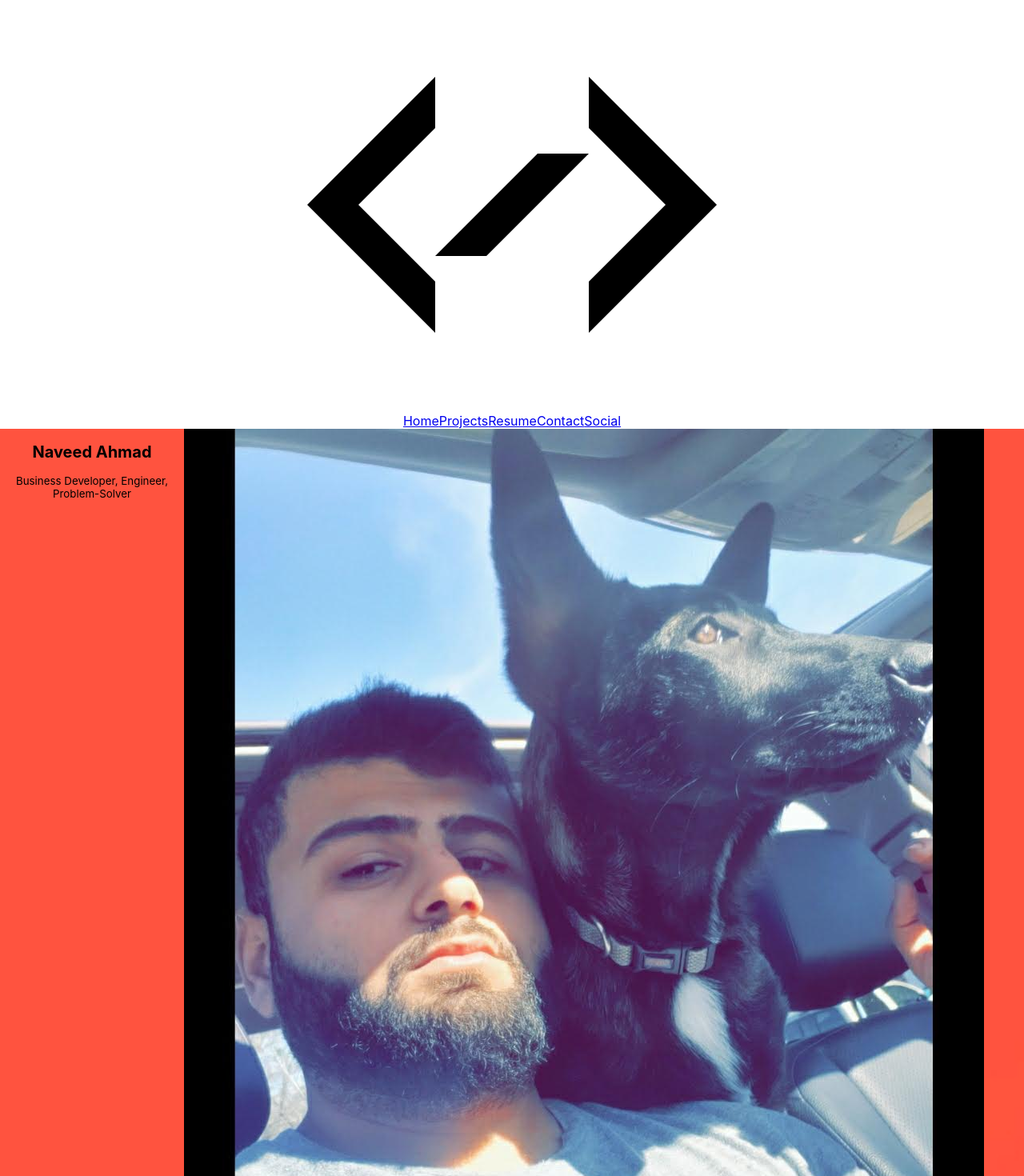
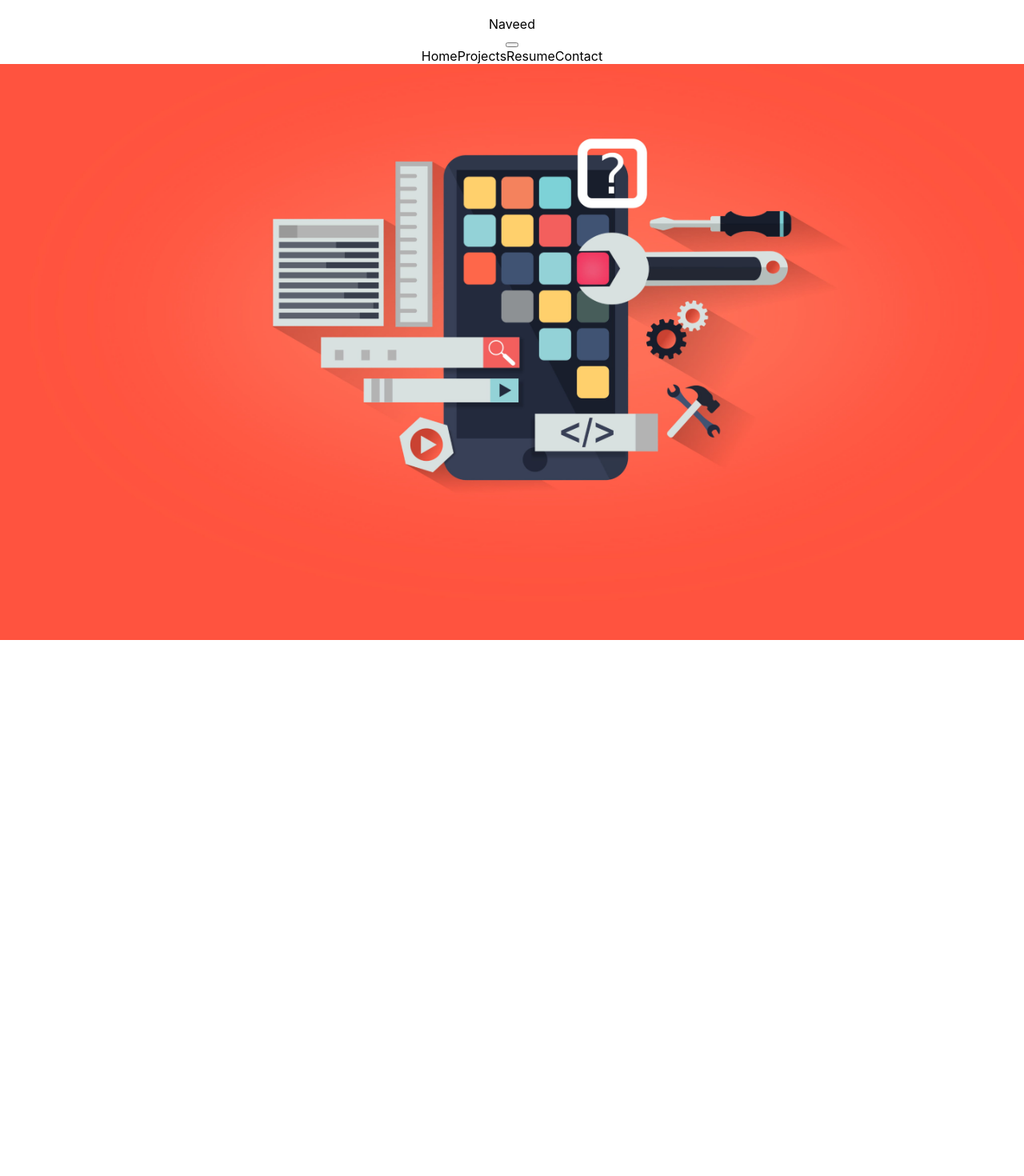
Before and after one commit to nahmad94/Portfolio, a React (Create React App) app: page / in a window 1280 px wide. Shown: the top 1470 px of the page at 80% size. After the commit the page ends 800 px from the top, so only its background shows below. Built offline with nearby package versions, Linux system fonts and the light colour scheme.

Commit message:
new header design

```diff
--- a/src/Components/App.css
+++ b/src/Components/App.css
@@ -5,20 +5,16 @@ body {
   background-size: cover;
 }
 
-#social {
-  align-items: right;
+.nav {
+  background-color: white;
 }
 
-#welcome_head {
-  display: flex;
-  text-align: center;
-  width: auto;
-  height: auto;
-}
 
-.welcome {
-  font-size: smaller;
-}
+
+
+
+
+
 
 #my_pic {
   align-items: left;
@@ -29,10 +25,6 @@ body {
   text-align: center;
 }
 
-.navbar {
-  background-color: white;
-}
-
 @media screen and (max-width: 800px) {
   .column {
       flex: 50%;
--- a/src/Components/App.js
+++ b/src/Components/App.js
@@ -10,10 +10,10 @@ function App() {
   return (
     <div>
       <Header />
-      <Home />
+      {/* <Home />
       <Projects />
       <Resume />
-      <Contact />
+      <Contact /> */}
     </div>
   );
 }
--- a/src/Components/Header.js
+++ b/src/Components/Header.js
@@ -6,23 +6,42 @@ import NavDropdown from 'react-bootstrap/NavDropdown';
 
 export default function Header() {
   return (
-    <Navbar expand='med' fixed='top'>
-      <Container className='navbar' >
-        <Navbar.Brand>
-          <img src='./Pics/logo.png' />
-        </Navbar.Brand>
-        {/* <Navbar.Toggle className='toggle' aria-controls='basic-navbar-nav' /> */}
-        <Navbar.Collapse id='basic-navbar-nav'>
-          <Nav className='me-auto'>
-            <Nav.Link>Home</Nav.Link>
-            <Nav.Link>Projects</Nav.Link>
-            <Nav.Link>Resume</Nav.Link>
-            <Nav.Link>Contact</Nav.Link>
-            <Nav.Link>Social</Nav.Link>
-          </Nav>
-        </Navbar.Collapse>
+    <nav className='nav'>
+      <a className='navbar-brand'>
+        <img src='' />
+        <div>Naveed</div>
+      </a>
+      <button className='toggle'>
+        <span></span>
+      </button>
+      <div className='navbar collapse'>
+        <div className='navbar-nav'>
+          <a className='link'>Home</a>
+          <a className='link'>Projects</a>
+          <a className='link'>Resume</a>
+          <a className='link'>Contact</a>
+        </div>
+      </div>
+    </nav>
 
-      </Container>
-    </Navbar>
+
+    // <Navbar expand='med' fixed='top'>
+    //   <Container className='navbar' >
+    //     <Navbar.Brand>
+    //       <img src='./Pics/logo.png' />
+    //     </Navbar.Brand>
+    //     <Navbar.Toggle className='toggle' aria-controls='basic-navbar-nav' />
+    //     <Navbar.Collapse id='basic-navbar-nav'>
+    //       <Nav className='me-auto'>
+    //         <Nav.Link>Home</Nav.Link>
+    //         <Nav.Link>Projects</Nav.Link>
+    //         <Nav.Link>Resume</Nav.Link>
+    //         <Nav.Link>Contact</Nav.Link>
+    //         <Nav.Link>Social</Nav.Link>
+    //       </Nav>
+    //     </Navbar.Collapse>
+
+    //   </Container>
+    // </Navbar>
   )
 }
```
